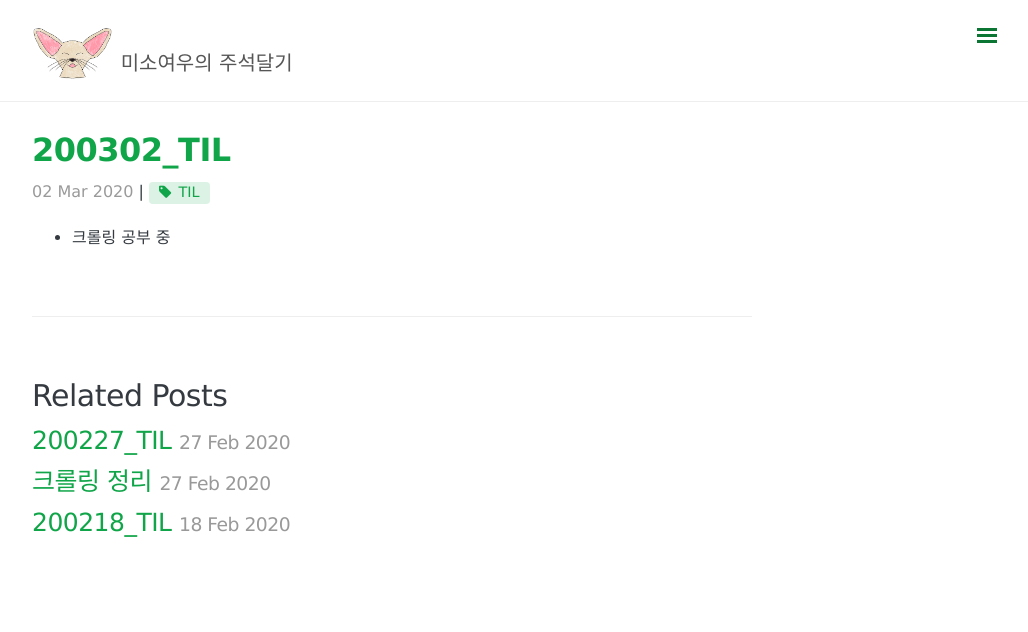
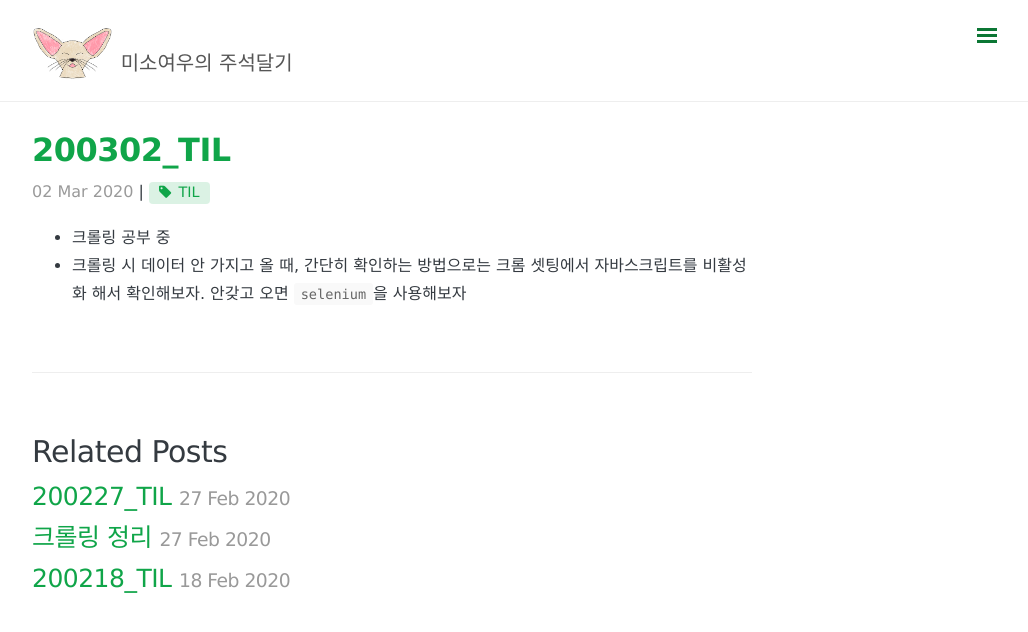
Before and after one commit to somefood/somefood.github.io, a Jekyll site: the page built from _posts/Today I Learned/2020-03-02-TIL.md, in a window 1280 px wide. Shown: the top 632 px of the page, without its empty margins (248-1276 px from the left). Built offline with Jekyll 4.4.1, drawn with Linux system fonts in a browser that asks for light colours; nearby versions of some CDN libraries; comment, search, counter and statistics services are not loaded.

Commit message:
0302 til 내용 추가

```diff
--- a/_posts/Today I Learned/2020-03-02-TIL.md
+++ b/_posts/Today I Learned/2020-03-02-TIL.md
@@ -7,3 +7,4 @@ comments: true
 ---
 
 - 크롤링 공부 중
+- 크롤링 시 데이터 안 가지고 올 때, 간단히 확인하는 방법으로는 크롬 셋팅에서 자바스크립트를 비활성화 해서 확인해보자. 안갖고 오면 `selenium`을 사용해보자
```
